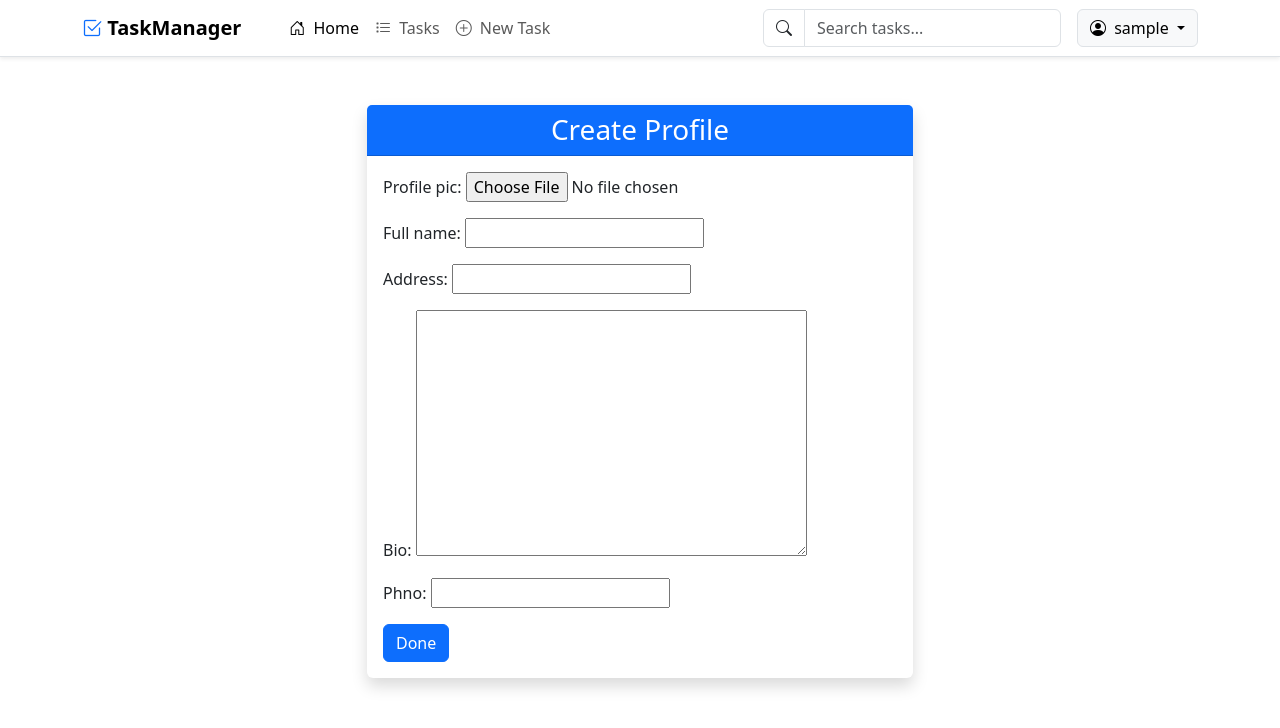
After one commit to mahesh-179/django-task-manager, a Django app: page /create_profile/ in a window 1280 px wide. The commit adds this page. Shown: the top 728 px of the page. Run offline with Django 5.2, Linux system fonts and the light colour scheme; the visitor is signed in with stand-in values (Sample User, id 1).

Commit message:
Done with profile update

```diff
--- a/project/settings.py
+++ b/project/settings.py
@@ -107,3 +107,5 @@ USE_TZ = True
 # https://docs.djangoproject.com/en/6.0/howto/static-files/
 
 STATIC_URL = 'static/'
+MEDIA_URL = "media/"
+MEDIA_ROOT = BASE_DIR / "media"
--- a/project/urls.py
+++ b/project/urls.py
@@ -1,4 +1,5 @@
-
+from django.conf import settings
+from django.conf.urls.static import static
 from django.contrib import admin
 from django.urls import path,include
 
@@ -8,3 +9,5 @@ urlpatterns = [
     path('accounts/',include("accounts.urls")),
 
 ]
+if settings.DEBUG:
+    urlpatterns += static(settings.MEDIA_URL, document_root=settings.MEDIA_ROOT)
--- /dev/null
+++ b/tasks/forms.py
@@ -0,0 +1,7 @@
+from django import forms
+from .models import Profile
+
+class ProfileCreate(forms.ModelForm):
+    class Meta:
+        model = Profile
+        exclude = ['user']
--- a/tasks/models.py
+++ b/tasks/models.py
@@ -27,3 +27,17 @@ class Task(models.Model):
 
     def __str__(self):
         return f"{self.task_name} has been created and is currently in progress {self.priority}"
+
+
+class Profile(models.Model):
+    user = models.OneToOneField(User,on_delete=models.CASCADE,related_name="profile",blank=True,null=True)
+    profile_pic = models.ImageField(upload_to="profile/")
+    full_name = models.CharField(max_length=25)
+    address = models.CharField(max_length=25)
+    bio = models.TextField(max_length=50)
+    phno = models.CharField(max_length=10)
+
+
+
+    def __str__(self):
+        return f"{self.user.username} has created a profile."
--- a/tasks/urls.py
+++ b/tasks/urls.py
@@ -6,6 +6,8 @@ urlpatterns = [
     path('home/',views.home,name="home"),
     path('changestatus/<int:id>/',views.change_status,name="change"),
     path('create/',views.create_task,name="create_task"),
-    path('update/',views.update_task,name="update",)
+    path('update/',views.update_task,name="update",),
+    path('create_profile/',views.profile_pic,name="profile_pic"),
+    path('profile/<int:id>/',views.profile_display,name="profile"),
 
 ]
--- a/tasks/views.py
+++ b/tasks/views.py
@@ -1,7 +1,8 @@
-from django.shortcuts import render,redirect
+from django.shortcuts import render,redirect,get_object_or_404
 from .models import Task
 from django.contrib import messages
-from .models import Task
+from .models import Task,Profile
+from .forms import ProfileCreate
 # Create your views here.
 def home(request):
     if not request.user.is_authenticated:
@@ -29,7 +30,7 @@ def create_task(request):
         priority = request.POST.get('priority')
         is_completed="is_completed" in request.POST
         Task.objects.create(
-            user=request,
+            user=request.user,
             task_name=task_name,
             category=category,
             priority=priority,
@@ -44,3 +45,34 @@ def create_task(request):
 
 def update_task(request):
     return render(request,"update.html")
+
+
+def profile_pic(request):
+        has_profile = Profile.objects.filter(user=request.user).exists()
+        if has_profile:
+             profile = Profile.objects.get(user=request.user)
+             return redirect("profile", profile.id)
+        if request.method == "POST":
+            form = ProfileCreate(request.POST,request.FILES)
+            if form.is_valid():
+                profile = form.save(commit=False)
+                profile.user = request.user
+                profile.save()
+                messages.success(request,"Profile Updated Successfully")
+                return redirect("profile",profile.id)
+        else:
+            form = ProfileCreate()
+        context = {
+            "form":form,
+            "has_profile":has_profile,
+        }
+        return render(request,"create_profiles.html",context=context)
+
+def profile_display(request,id):
+    has_profile = Profile.objects.filter(user=request.user).exists()
+    profile = get_object_or_404(Profile,id=id)
+    context = {
+        "profile":profile,
+        "has_profile":has_profile,
+    }
+    return render(request,"display_profile.html",context=context)
--- a/templates/base.html
+++ b/templates/base.html
@@ -3,35 +3,35 @@
 <head>
     <meta charset="UTF-8">
     <meta name="viewport" content="width=device-width, initial-scale=1.0">
-    <link href="https://cdn.jsdelivr.net/npm/bootstrap@5.3.8/dist/css/bootstrap.min.css" rel="stylesheet" integrity="sha384-sRIl4kxILFvY47J16cr9ZwB07vP4J8+LH7qKQnuqkuIAvNWLzeN8tE5YBujZqJLB" crossorigin="anonymous">
+    <link href="https://cdn.jsdelivr.net/npm/bootstrap@5.3.8/dist/css/bootstrap.min.css" rel="stylesheet">
+    <link rel="stylesheet" href="https://cdn.jsdelivr.net/npm/bootstrap-icons@1.13.1/font/bootstrap-icons.min.css">
 
-    <link rel="stylesheet" href="https://cdn.jsdelivr.net/npm/bootstrap-icons@1.13.1/font/bootstrap-icons.min.css"><script src="https://cdn.jsdelivr.net/npm/@popperjs/core@2.11.8/dist/umd/popper.min.js" integrity="sha384-I7E8VVD/ismYTF4hNIPjVp/Zjvgyol6VFvRkX/vR+Vc4jQkC+hVqc2pM8ODewa9r" crossorigin="anonymous"></script>
-<script src="https://cdn.jsdelivr.net/npm/bootstrap@5.3.8/dist/js/bootstrap.min.js" integrity="sha384-G/EV+4j2dNv+tEPo3++6LCgdCROaejBqfUeNjuKAiuXbjrxilcCdDz6ZAVfHWe1Y" crossorigin="anonymous"></script>
+    <script src="https://cdn.jsdelivr.net/npm/@popperjs/core@2.11.8/dist/umd/popper.min.js"></script>
+    <script src="https://cdn.jsdelivr.net/npm/bootstrap@5.3.8/dist/js/bootstrap.min.js"></script>
+
     <title>{% block title %}{% endblock %}</title>
 </head>
+
+<body>
+
 <nav class="navbar navbar-expand-lg bg-white border-bottom shadow-sm sticky-top">
     <div class="container">
 
-        <!-- Logo -->
-        <a class="navbar-brand fw-bold" href="{% url "home" %}">
+        <a class="navbar-brand fw-bold" href="{% url 'home' %}">
             <i class="bi bi-check2-square text-primary"></i>
             TaskManager
         </a>
 
-        <!-- Mobile Toggle -->
         <button class="navbar-toggler" type="button" data-bs-toggle="collapse"
-            data-bs-target="#navbarNav">
+                data-bs-target="#navbarNav">
             <span class="navbar-toggler-icon"></span>
         </button>
 
-        <!-- Navbar -->
         <div class="collapse navbar-collapse" id="navbarNav">
 
-            <!-- Left Menu -->
             <ul class="navbar-nav me-auto ms-4">
-
                 <li class="nav-item">
-                    <a class="nav-link active" href="{% url "home" %}">
+                    <a class="nav-link active" href="{% url 'home' %}">
                         <i class="bi bi-house-door me-1"></i> Home
                     </a>
                 </li>
@@ -43,48 +43,45 @@
                 </li>
 
                 <li class="nav-item">
-                    <a class="nav-link" href="{% url "create_task" %}">
+                    <a class="nav-link" href="{% url 'create_task' %}">
                         <i class="bi bi-plus-circle me-1"></i> New Task
                     </a>
                 </li>
-
             </ul>
 
-            <!-- Search -->
             <form class="d-flex me-3" role="search">
                 <div class="input-group">
                     <span class="input-group-text bg-white">
                         <i class="bi bi-search"></i>
                     </span>
-
-                    <input
-                        class="form-control"
-                        type="search"
-                        placeholder="Search tasks..."
-                    >
+                    <input class="form-control" type="search" placeholder="Search tasks...">
                 </div>
             </form>
 
-            <!-- Right Side -->
             <div class="dropdown">
-
-                <button
-                    class="btn btn-light border dropdown-toggle"
-                    data-bs-toggle="dropdown">
-
+                <button class="btn btn-light border dropdown-toggle"
+                        data-bs-toggle="dropdown">
                     <i class="bi bi-person-circle me-1"></i>
-                    {{user.username}}
-
+                    {{ user.username }}
                 </button>
 
                 <ul class="dropdown-menu dropdown-menu-end shadow">
 
+                    {% if has_profile %}
                     <li>
-                        <a class="dropdown-item" href="#">
+                        <a class="dropdown-item" href="{% url 'profile' profile.id %}">
                             <i class="bi bi-person me-2"></i>
-                            Profile
+                            View Profile
                         </a>
                     </li>
+                    {% else %}
+                    <li>
+                        <a class="dropdown-item" href="{% url 'profile_pic' %}">
+                            <i class="bi bi-person me-2"></i>
+                            Create Profile
+                        </a>
+                    </li>
+                    {% endif %}
 
                     <li>
                         <a class="dropdown-item" href="#">
@@ -93,26 +90,26 @@
                         </a>
                     </li>
 
+                    <li><hr class="dropdown-divider"></li>
+
+                    {% if user.is_authenticated %}
                     <li>
-                        <hr class="dropdown-divider">
-                    </li>
-{% if user.is_authenticated %}
-                    <li>
-                        <a class="dropdown-item text-danger" href="{% url "logout" %}">
+                        <a class="dropdown-item text-danger" href="{% url 'logout' %}">
                             <i class="bi bi-box-arrow-right me-2"></i>
                             Logout
                         </a>
                     </li>
-{% endif %}
+                    {% endif %}
+
                 </ul>
-
             </div>
 
         </div>
-
     </div>
 </nav>
+
 {% block content %}
-<body>
-</body>{% endblock %}
+{% endblock %}
+
+</body>
 </html>
--- /dev/null
+++ b/templates/create_profiles.html
@@ -0,0 +1,29 @@
+{% extends "base.html" %}
+
+{% block title %}Create Task{% endblock %}
+
+{% block content %}
+
+<div class="container mt-5">
+    <div class="row justify-content-center">
+
+        <div class="col-md-8 col-lg-6">
+
+            <div class="card shadow border-0">
+
+                <div class="card-header bg-primary text-white">
+                    <h3 class="mb-0 text-center">Create Profile</h3>
+                </div>
+
+                <div class="card-body">
+
+                   <form action="{% url 'profile_pic' %}" method="POST" enctype='multipart/form-data'>
+                        {% csrf_token %}
+                        {{form.as_p}}
+                        <button type="submit" class = "btn btn-primary "> Done</button>
+                    </div>
+                </div>
+            </div>
+        </div>
+    </div>
+    {% endblock %}
```
Also changed, not shown: tasks/admin.py (+6 -1 lines), templates/display_profile.html (added, +60 -0 lines), tasks/migrations/0003_profile.py (added), tasks/migrations/0004_profile_profile_pic_alter_profile_user.py (added).
